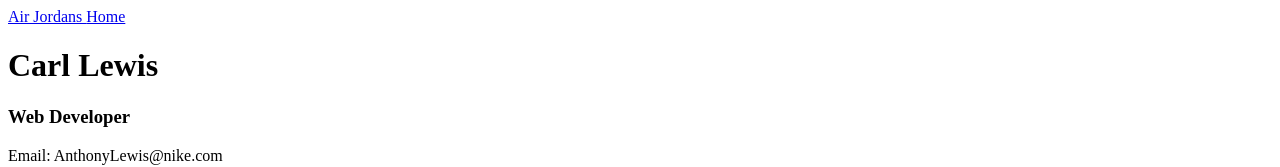
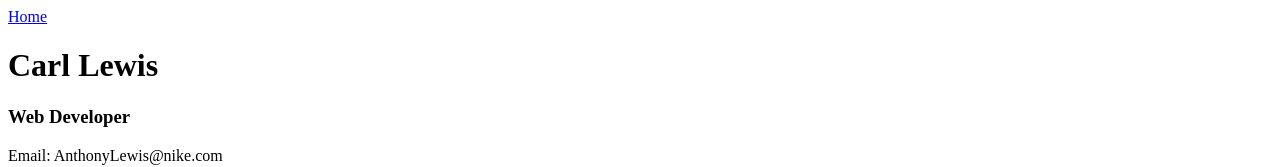
Before and after one commit to CodeInkubus/Project-1, a plain HTML site: page resume.html in a window 1280 px wide. Shown: the top 167 px of the page. Drawn offline with Linux system fonts and the light colour scheme.

Commit message:
Update resume.html

```diff
--- a/resume.html
+++ b/resume.html
@@ -7,7 +7,7 @@
 	</head>
 	<body>
   <header>
-  <a href="airjordans.html">Air Jordans </a><a href="index.html">Home</a>
+  <a href="index.html">Home</a>
   <h1>Carl Lewis</h1>
   <h3>Web Developer</h3>
   <p>Email: <span>AnthonyLewis@nike.com<span></p>
```
